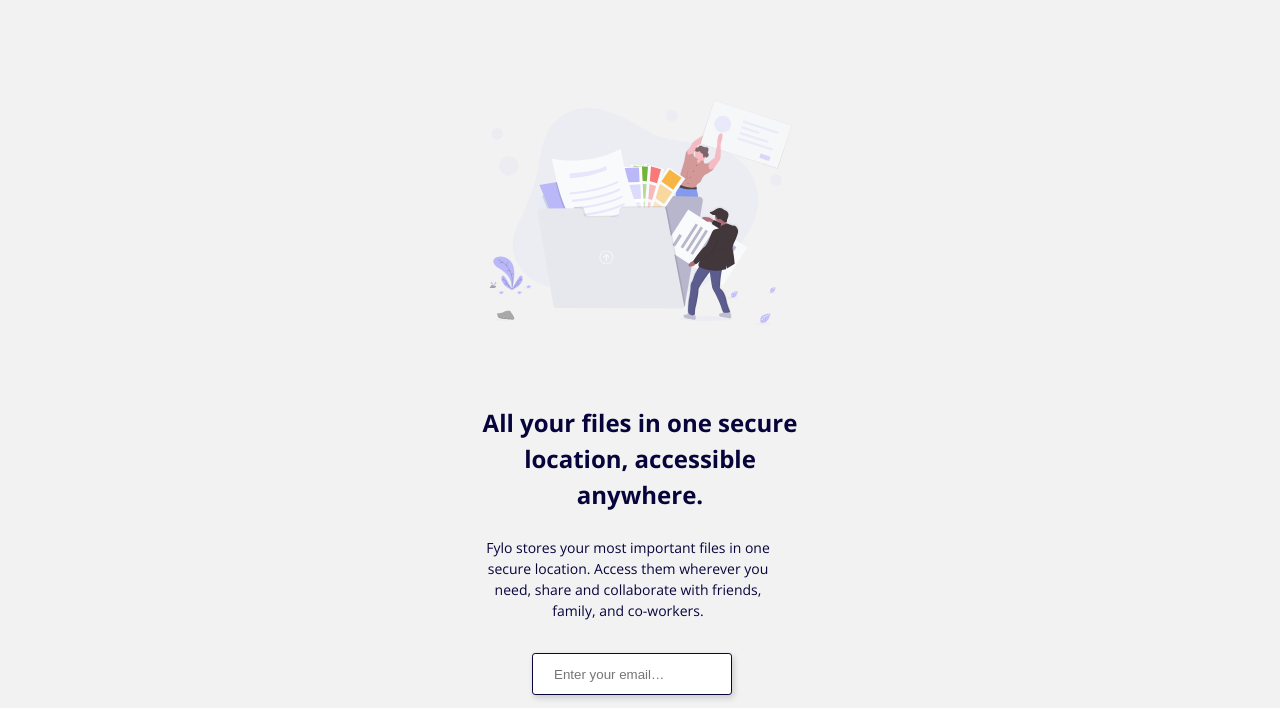
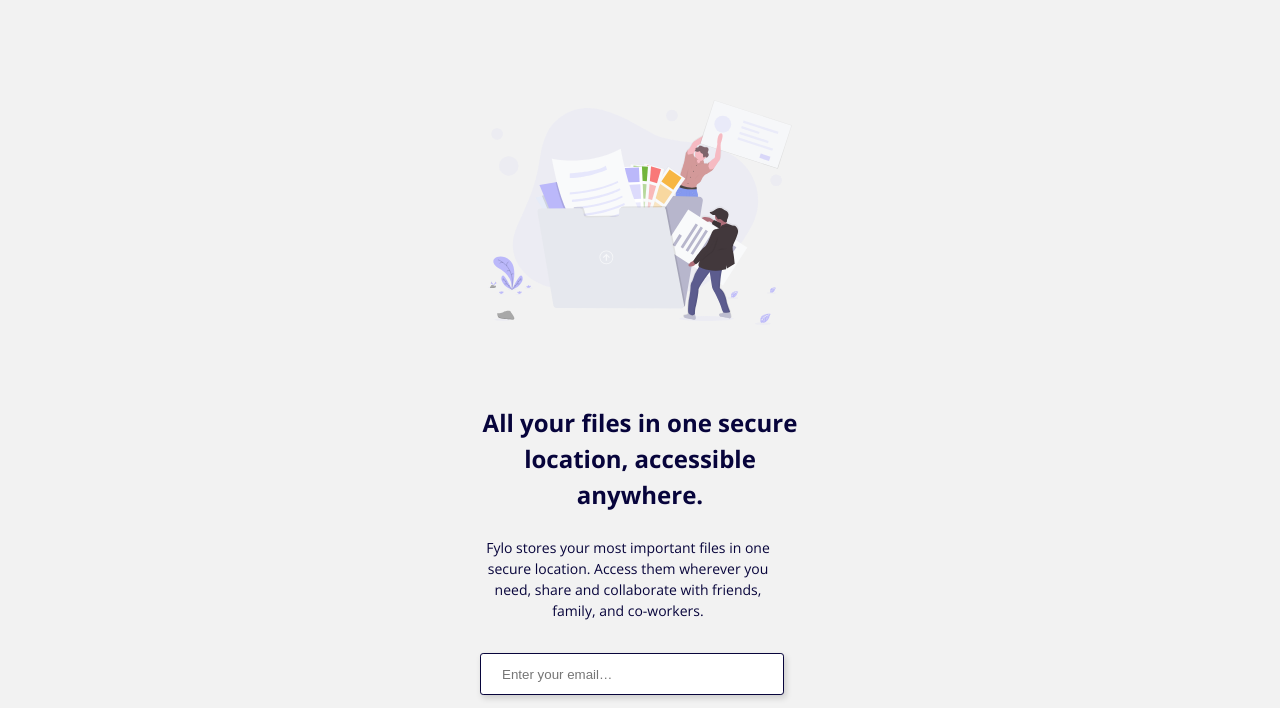
Before and after one commit to DavitAndzavelidze/fylo-landing-page-with-two-column-layout-master, a plain HTML site: page index.html in a window 1280 px wide. Shown: the part 55-763 px from the top of the page. Drawn offline with nearby package versions, Linux system fonts and the light colour scheme.

Commit message:
fix email width

```diff
--- a/style/style.css
+++ b/style/style.css
@@ -105,7 +105,7 @@
   align-items: center;
 }
 .main__input input {
-  width: 100%;
+  width: 304px;
   border: 0.625px solid var(--text-dark-blue);
   box-shadow: 2px 3px 6px var(--box-shadow);
   border-radius: 3.125px;
```
